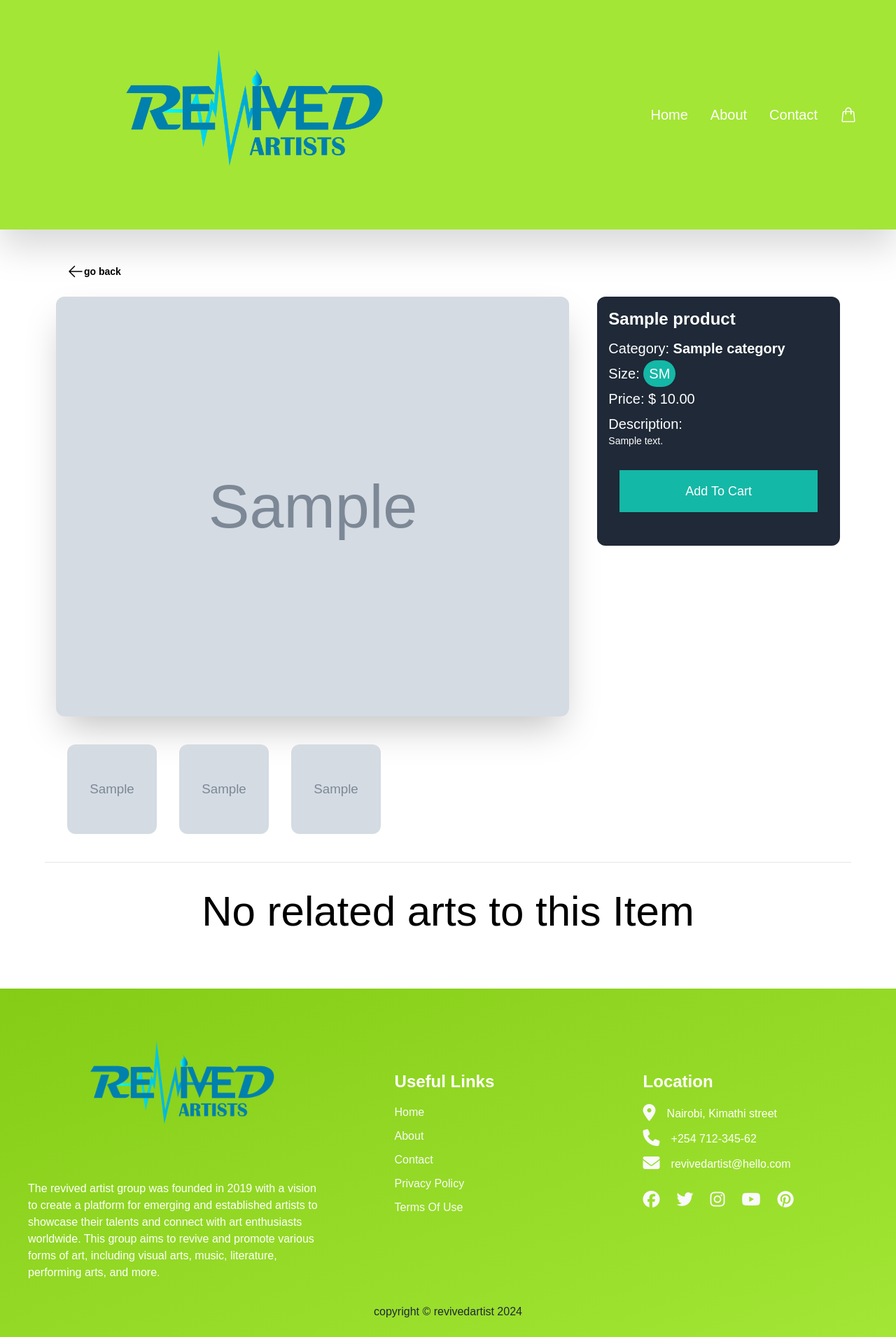
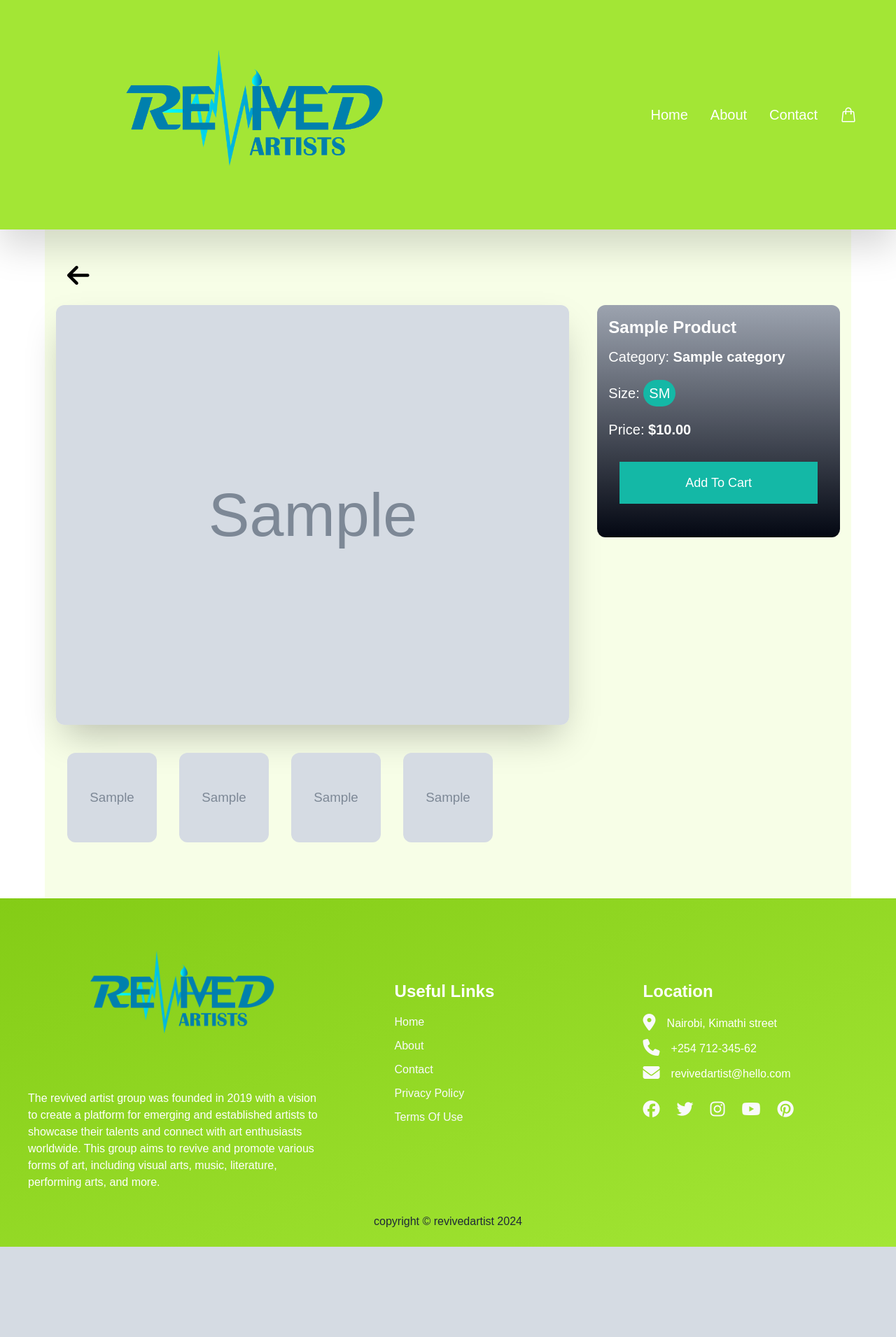
Before and after one commit to zablon-oigo/art, a Django app: a page that uses templates/product/product_detail.html in a window 1280 px wide. Shown: the whole page at 70% size. After the commit the page ends 1782 px from the top, so only its background shows below. Run offline with Django 4.2, Linux system fonts and the light colour scheme; tables that the repository leaves empty hold one stand-in row (values such as "Sample post"); grey boxes marked "Sample" are stand-in pictures; style sheets or scripts are compiled from the project's sources; parts of the project's set-up code (start-up, migrations or seed data) failed here and were passed over; some libraries are stand-ins or nearby versions.

Commit message:
feat: product detail page

```diff
--- a/templates/product/product_detail.html
+++ b/templates/product/product_detail.html
@@ -38,14 +38,10 @@
         cursor: pointer;
     }
 </style>
-<section class="my-10 max-w-6xl mx-auto">
+<section class="bg-lime-50  py-10 max-w-6xl mx-auto">
    <div class="mx-6">
     <a href="{% url 'product:landing' %}" class="inline-flex items-center px-2 py-2 text-sm font-semibold text-center text-gray-9">
-        <svg xmlns="http://www.w3.org/2000/svg" fill="none" viewBox="0 0 24 24" stroke-width="1.5" stroke="currentColor" class="w-6 h-6">
-            <path stroke-linecap="round" stroke-linejoin="round" d="M10.5 19.5L3 12m0 0l7.5-7.5M3 12h18" class="mx-1"/>
-          </svg>
-
-        go back
+        <i class="fa-solid fa-arrow-left text-4xl"></i>
 
         </a>
    </div>
@@ -66,21 +62,23 @@
                 {% if product.image_3 %}
                     <img src="{{ product.image_3.url }}" alt="" class="w-32 h-32 mx-4 rounded-xl object-center object-cover" onclick="setMainImage('{{ product.image_3.url }}')">
                 {% endif %}
-
+                <img src="{{product.image.url}}" alt="" class="w-32 h-32 mx-4 rounded-xl object-center object-cover" onclick="setMainImage('{{ product.image.url }}')">
             </div>
         {% endif %}
         </div>
         <div class="md:col-span-1 ">
-            <div class=" bg-gray-800 text-white rounded-xl p-4">
-                <h2 class="text-2xl  font-extrabold mb-3 md:text-start text-center">
+            <div class="bg-gradient-to-b from from-gray-400 to-gray-950   text-white rounded-xl p-4">
+                <h2 class="text-2xl capitalize font-extrabold mb-3 md:text-start text-center">
                     {{product.name}}
                 </h2>
                 <p class="text-xl mb-2">Category: <span class="font-bold text-center"><a href="" class="">{{product.category}}</a></span></p>
-                <p class="text-xl mb-2">Size: <span class=" bg-teal-500 px-2 py-2 text-white  rounded-full ">{{product.size}}</span><span class="text-rose-500"> {{product.available_size}}</span></p>
-                <p class="text-xl mb-2">Price: <span class="">$ {{product.price}}</span></p>
+                <p class="text-xl mt-6">Size: <span class=" bg-teal-500 px-2 py-2 text-white  rounded-full ">{{product.size}}</span><span class="text-rose-500"> {{product.available_size}}</span></p>
+                <p class="text-xl mt-6">Price: <span class="font-bold">${{product.price}}</span></p>
+                {% comment %}
                 {% if product.description %}
-                <p class="text-xl line-clamp-3 mb-8">Description: <span class=" block text-sm font-light">{{product.description}}</span></p>
+                    <p class="text-xl line-clamp-3 mb-8">Description: <span class=" block text-sm font-light">{{ product.description }}</span></p>
                 {% endif %}
+            {% endcomment %}
                 <div class="my-8 mx-4">
                     <form action="{% url 'cart:cart_add' product.id %}" method="post" class="flex items-center  justify-around">
                         {% csrf_token %}
@@ -102,8 +100,7 @@
     </div>
 
     </div>
-    <hr>
-
+    {% comment %}
  <div class="md:px-12 px-4 md:py-6 py-4">
     {% if related_products %}
     <h2 class="text-4xl text-center font-mono font-bold text-gray-800 capitalize mb-6">related art</h2>
@@ -126,6 +123,7 @@
      {% endif %}
 
  </div>
+ {% endcomment %}
  <!-- Modal for zoomed image -->
 <div id="zoomModal" class="modal">
     <span class="close" onclick="closeModal()">&times;</span>
```
